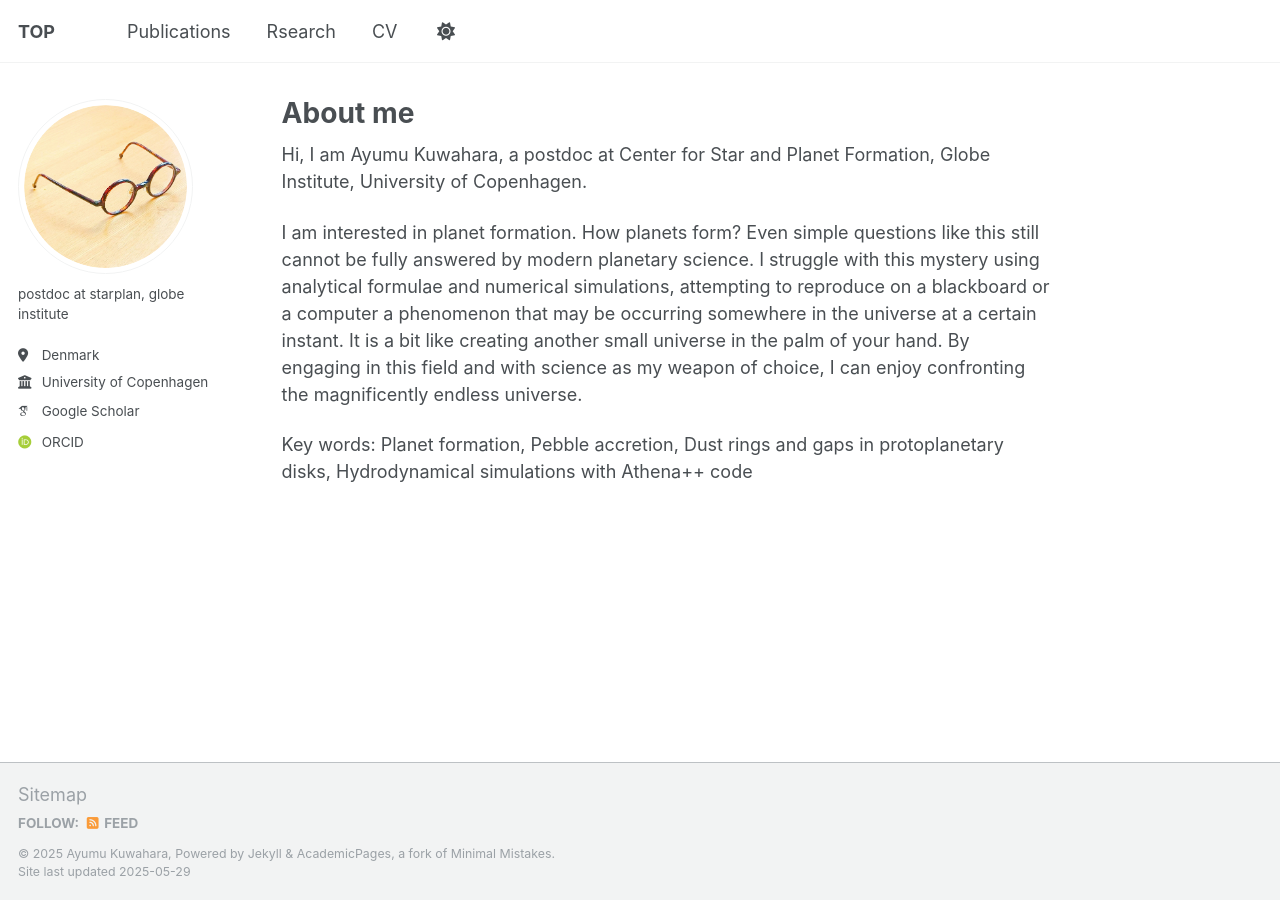
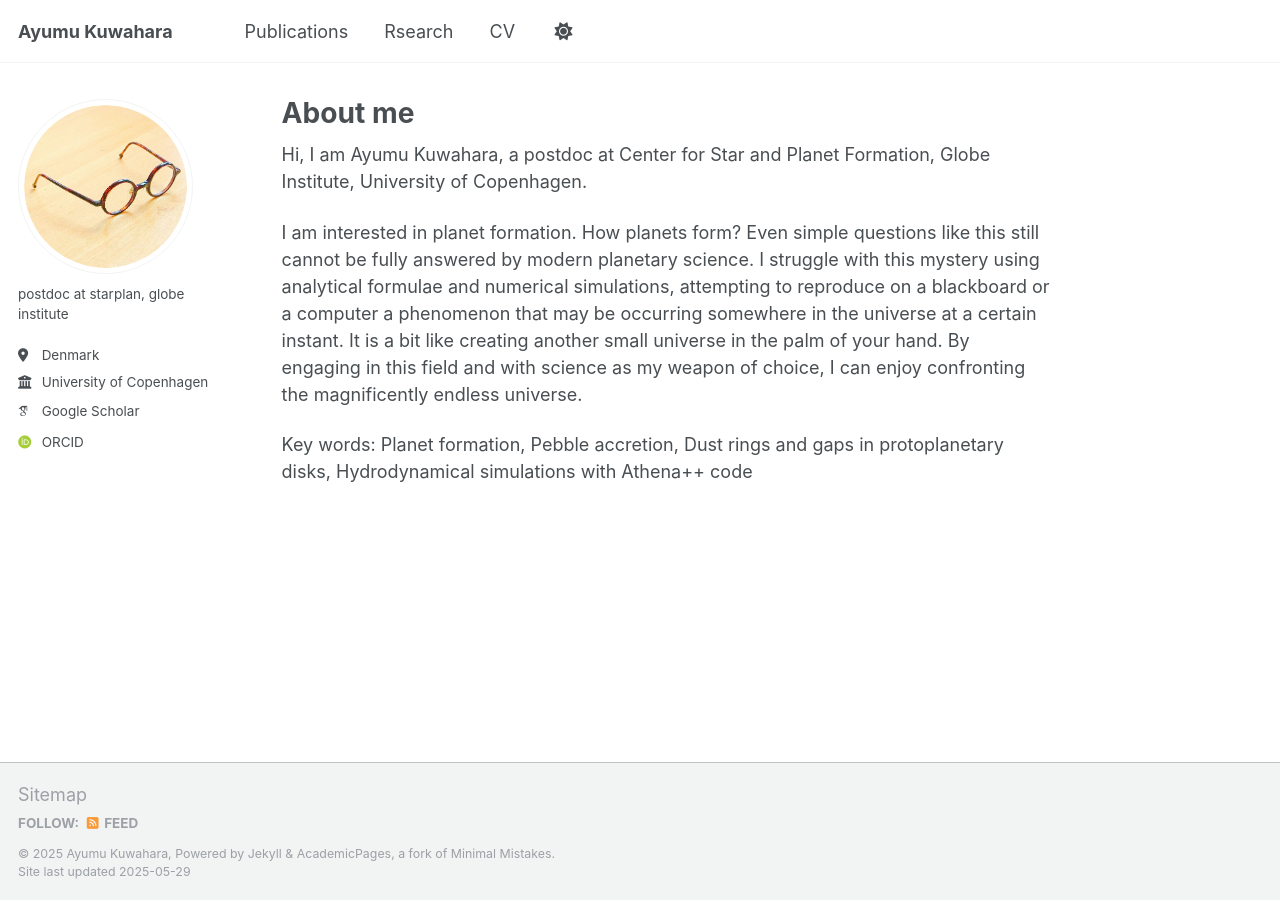
Before and after one commit to AyumuKuwahara/ayumukuwahara.github.io, a Jekyll site: the page built from _pages/about.md, in a window 1280 px wide. Built offline with Jekyll 4.4.1, drawn with Linux system fonts in a browser that asks for light colours; some web fonts are replaced.

Commit message:
Update _config.yml

```diff
--- a/_config.yml
+++ b/_config.yml
@@ -9,7 +9,7 @@
 # Basic Site Settings
 locale                   : "en-US"
 site_theme               : "default"
-title                    : "TOP"
+title                    : "Ayumu Kuwahara"
 title_separator          : "-"
 name                     : &name "Ayumu Kuwahara"
 description              : &description "postdoc"
```
